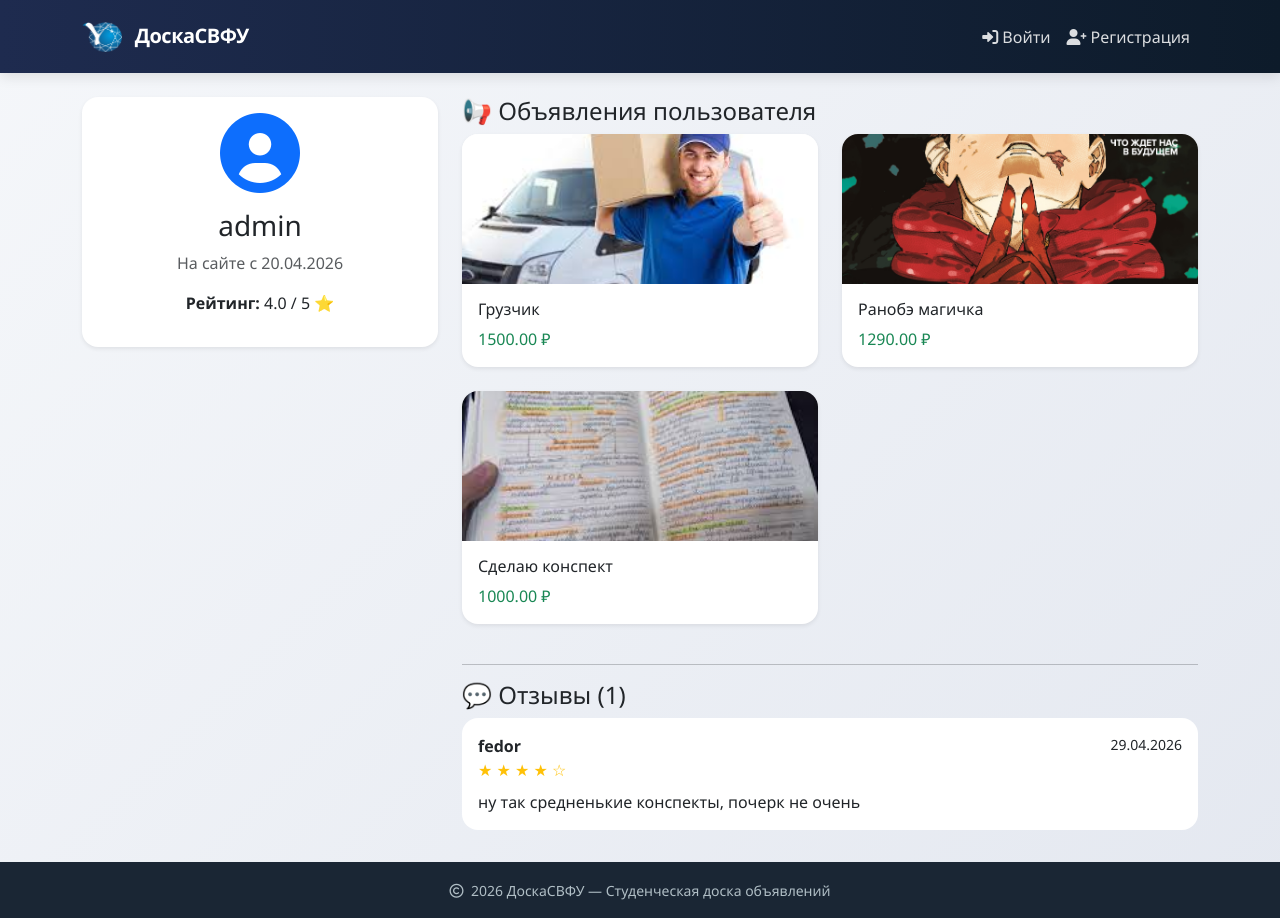
After one commit to fedornikulin1/kursovaya, a Django app: page /user/admin/ in a window 1280 px wide. The commit adds this page. Run offline with Django 5.2, Linux system fonts and the light colour scheme; data comes from the database, SQL or seed files in the repository; both versions use the stored data as it was after the commit.

Commit message:
added profile, lists, reviews

```diff
--- a/ads/forms.py
+++ b/ads/forms.py
@@ -25,3 +25,14 @@ class ReplyForm(forms.ModelForm):
         widgets = {
             'reply': forms.Textarea(attrs={'rows': 2, 'placeholder': 'Ваш ответ...'}),
         }
+
+from .models import Review
+
+class ReviewForm(forms.ModelForm):
+    class Meta:
+        model = Review
+        fields = ['rating', 'text']
+        widgets = {
+            'rating': forms.RadioSelect(choices=[(i, f"{'⭐'*i}") for i in range(1, 6)]),
+            'text': forms.Textarea(attrs={'rows': 3, 'placeholder': 'Поделитесь впечатлением...'}),
+        }
--- a/ads/models.py
+++ b/ads/models.py
@@ -62,3 +62,18 @@ class Response(models.Model):
 
     def __str__(self):
         return f"{self.user.username} -> {self.ad.title[:20]}"
+
+class Review(models.Model):
+    to_user = models.ForeignKey(User, on_delete=models.CASCADE, related_name='reviews_received', verbose_name="Кому")
+    from_user = models.ForeignKey(User, on_delete=models.CASCADE, related_name='reviews_given', verbose_name="От кого")
+    rating = models.PositiveSmallIntegerField(choices=[(i, str(i)) for i in range(1, 6)], verbose_name="Оценка")
+    text = models.TextField(blank=True, verbose_name="Текст отзыва")
+    created_at = models.DateTimeField(auto_now_add=True)
+
+    class Meta:
+        verbose_name = "Отзыв"
+        verbose_name_plural = "Отзывы"
+        unique_together = ['to_user', 'from_user']  # один отзыв на пользователя
+
+    def __str__(self):
+        return f"Отзыв от {self.from_user.username} для {self.to_user.username}"
--- a/ads/urls.py
+++ b/ads/urls.py
@@ -16,4 +16,6 @@ urlpatterns = [
     path('response/<int:pk>/accept/', views.accept_response, name='accept_response'),
     path('response/<int:pk>/decline/', views.decline_response, name='decline_response'),
     path('response/<int:pk>/reply/', views.reply_to_response, name='reply_to_response'),
+    path('user/<str:username>/', views.UserProfileView.as_view(), name='user_profile'),
+    path('user/<str:username>/review/', views.add_review, name='add_review'),
 ]
--- a/ads/views.py
+++ b/ads/views.py
@@ -11,6 +11,11 @@ from django.shortcuts import get_object_or_404
 from .models import Favorite
 from django.views.generic import ListView, DetailView, CreateView, UpdateView, DeleteView
 from django.contrib.auth.mixins import LoginRequiredMixin, UserPassesTestMixin
+from django.db.models import Avg
+from .models import Review
+from .forms import ReviewForm
+from django.contrib.auth.models import User
+
 
 
 @login_required
@@ -60,6 +65,13 @@ class AdDetailView(FormMixin, DetailView):
     template_name = 'ads/ad_detail.html'
     context_object_name = 'ad'
     form_class = ResponseForm
+
+    def get_context_data(self, **kwargs):
+        context = super().get_context_data(**kwargs)
+        ad = self.get_object()
+        # Исключаем текущее объявление, берём 4 случайных активных
+        context['recommended_ads'] = Ad.objects.filter(is_active=True).exclude(pk=ad.pk).order_by('?')[:4]
+        return context
 
     def get_success_url(self):
         return reverse_lazy('ads:ad_detail', kwargs={'pk': self.object.pk})
@@ -173,3 +185,45 @@ def reply_to_response(request, pk):
         'form': form,
         'response': response
     })
+
+class UserProfileView(DetailView):
+    model = User
+    template_name = 'ads/user_profile.html'
+    context_object_name = 'profile_user'
+
+    def get_object(self):
+        return get_object_or_404(User, username=self.kwargs['username'])
+
+    def get_context_data(self, **kwargs):
+        context = super().get_context_data(**kwargs)
+        user = self.get_object()
+        context['ads'] = Ad.objects.filter(author=user, is_active=True)
+        context['reviews'] = Review.objects.filter(to_user=user).select_related('from_user')
+        context['avg_rating'] = context['reviews'].aggregate(Avg('rating'))['rating__avg']
+        context['review_form'] = ReviewForm()
+        # Можно ли текущему пользователю оставить отзыв?
+        if self.request.user.is_authenticated and self.request.user != user:
+            context['can_review'] = not Review.objects.filter(to_user=user, from_user=self.request.user).exists()
+        else:
+            context['can_review'] = False
+        return context
+
+
+@login_required
+def add_review(request, username):
+    to_user = get_object_or_404(User, username=username)
+    if request.user == to_user:
+        return redirect('ads:user_profile', username=username)  # самому себе нельзя
+    if Review.objects.filter(to_user=to_user, from_user=request.user).exists():
+        return redirect('ads:user_profile', username=username)  # уже оставлял
+    if request.method == 'POST':
+        form = ReviewForm(request.POST)
+        if form.is_valid():
+            review = form.save(commit=False)
+            review.to_user = to_user
+            review.from_user = request.user
+            review.save()
+            return redirect('ads:user_profile', username=username)
+    else:
+        form = ReviewForm()
+    return render(request, 'ads/add_review.html', {'form': form, 'to_user': to_user})
--- a/templates/ads/favorite_list.html
+++ b/templates/ads/favorite_list.html
@@ -1,7 +1,7 @@
 {% extends "base.html" %}
 {% load static %}
 
-{% block title %}Избранное — UniBoard{% endblock %}
+{% block title %}Избранное — ДоскаСВФУ{% endblock %}
 
 {% block content %}
 <div class="d-flex justify-content-between align-items-center mb-4">
--- a/templates/ads/my_ads.html
+++ b/templates/ads/my_ads.html
@@ -1,7 +1,7 @@
 {% extends "base.html" %}
 {% load static %}
 
-{% block title %}Мои объявления — UniBoard{% endblock %}
+{% block title %}Мои объявления — ДоскаСВФУ{% endblock %}
 
 {% block content %}
 <div class="d-flex justify-content-between align-items-center mb-4">
--- /dev/null
+++ b/templates/ads/user_profile.html
@@ -0,0 +1,93 @@
+{% extends "base.html" %}
+{% load static %}
+
+{% block title %}{{ profile_user.username }} — профиль{% endblock %}
+
+{% block content %}
+<div class="row">
+    <div class="col-md-4">
+        <div class="card shadow-sm border-0 mb-4">
+            <div class="card-body text-center">
+                <i class="fas fa-user-circle fa-5x text-primary mb-3"></i>
+                <h3>{{ profile_user.username }}</h3>
+                <p class="text-muted">На сайте с {{ profile_user.date_joined|date:"d.m.Y" }}</p>
+                <p>
+                    <strong>Рейтинг:</strong>
+                    {% if avg_rating %}
+                    {{ avg_rating|floatformat:1 }} / 5 ⭐
+                    {% else %}
+                    Нет отзывов
+                    {% endif %}
+                </p>
+            </div>
+        </div>
+        {% if user.is_authenticated and user != profile_user %}
+        {% if can_review %}
+        <a href="{% url 'ads:add_review' profile_user.username %}" class="btn btn-outline-warning w-100 mb-3">
+            ✏️ Оставить отзыв
+        </a>
+        {% else %}
+        <p class="text-muted text-center">Вы уже оставили отзыв.</p>
+        {% endif %}
+        {% endif %}
+    </div>
+
+    <div class="col-md-8">
+        <h4>📢 Объявления пользователя</h4>
+        <div class="row">
+            {% for ad in ads %}
+            <div class="col-md-6 mb-4">
+                <div class="card h-100 shadow-sm border-0 hover-shadow">
+                    <div class="position-relative">
+                        {% if ad.image %}
+                        <img src="{{ ad.image.url }}" class="card-img-top" alt="{{ ad.title }}"
+                             style="height: 150px; object-fit: cover; border-top-left-radius: 0.5rem; border-top-right-radius: 0.5rem;">
+                        {% else %}
+                        <div class="bg-light d-flex align-items-center justify-content-center"
+                             style="height: 150px; border-top-left-radius: 0.5rem; border-top-right-radius: 0.5rem;">
+                            <span class="text-muted">Нет фото</span>
+                        </div>
+                        {% endif %}
+                    </div>
+                    <div class="card-body">
+                        <h6 class="card-title">
+                            <a href="{% url 'ads:ad_detail' ad.pk %}" class="text-decoration-none text-dark">{{ ad.title }}</a>
+                        </h6>
+                        <p class="card-text text-success">{{ ad.price }} ₽</p>
+                    </div>
+                </div>
+            </div>
+            {% empty %}
+            <p>Пока нет активных объявлений.</p>
+            {% endfor %}
+        </div>
+
+        <hr>
+        <h4>💬 Отзывы ({{ reviews.count }})</h4>
+        {% for review in reviews %}
+        <div class="card mb-2">
+            <div class="card-body">
+                <div class="d-flex justify-content-between">
+                    <strong>{{ review.from_user.username }}</strong>
+                    <small>{{ review.created_at|date:"d.m.Y" }}</small>
+                </div>
+                <div class="text-warning">
+                    {% for i in "12345" %}
+                    {% if forloop.counter <= review.rating %}
+                    ★
+                    {% else %}
+                    ☆
+                    {% endif %}
+                    {% endfor %}
+                </div>
+                {% if review.text %}
+                <p class="mb-0 mt-2">{{ review.text }}</p>
+                {% endif %}
+            </div>
+        </div>
+        {% empty %}
+        <p>Отзывов пока нет.</p>
+        {% endfor %}
+    </div>
+</div>
+{% endblock %}
--- a/templates/base.html
+++ b/templates/base.html
@@ -1,9 +1,10 @@
+{% load static %}
 <!DOCTYPE html>
 <html lang="ru">
 <head>
     <meta charset="UTF-8">
     <meta name="viewport" content="width=device-width, initial-scale=1.0">
-    <title>{% block title %}UniBoard — Доска объявлений{% endblock %}</title>
+    <title>{% block title %}ДоскаСВФУ — Доска объявлений{% endblock %}</title>
     <!-- Bootstrap 5 + Font Awesome -->
     <link href="https://cdn.jsdelivr.net/npm/bootstrap@5.3.0/dist/css/bootstrap.min.css" rel="stylesheet">
     <link rel="stylesheet" href="https://cdnjs.cloudflare.com/ajax/libs/font-awesome/6.0.0/css/all.min.css">
@@ -108,6 +109,7 @@
         .badge.bg-primary {
             background-color: #1565c0 !important;
         }
+
         .btn-nav {
             border-radius: 30px;
             padding: 0.375rem 1.2rem;
@@ -146,7 +148,8 @@
     <nav class="navbar navbar-expand-lg navbar-dark py-3">
         <div class="container">
             <a class="navbar-brand" href="{% url 'ads:ad_list' %}">
-                <i class="fas fa-graduation-cap me-2"></i>UniBoard
+                <img src="{% static 'ads/logo1.png' %}" alt="Logo" width="40" height="30" class="d-inline-block align-text-top me-2">
+                ДоскаСВФУ
             </a>
             <button class="navbar-toggler" type="button" data-bs-toggle="collapse" data-bs-target="#navbarNav">
                 <span class="navbar-toggler-icon"></span>
@@ -155,9 +158,9 @@
                 <ul class="navbar-nav ms-auto align-items-lg-center">
                     {% if user.is_authenticated %}
                     <li class="nav-item">
-                        <span class="nav-link">
+                        <a class="nav-link" href="{% url 'ads:user_profile' user.username %}">
                             <i class="far fa-user-circle me-1"></i>{{ user.username }}
-                        </span>
+                        </a>
                     </li>
                     <li class="nav-item">
                         <a class="nav-link" href="{% url 'ads:favorite_list' %}">
@@ -216,7 +219,7 @@
     <footer class="footer mt-auto py-3">
         <div class="container text-center">
             <small>
-                <i class="far fa-copyright me-1"></i> 2026 UniBoard — Студенческая доска объявлений
+                <i class="far fa-copyright me-1"></i> 2026 ДоскаСВФУ — Студенческая доска объявлений
             </small>
         </div>
     </footer>
```
Also changed, not shown: templates/ads/ad_detail.html (+40 -1 lines), templates/ads/ad_list.html (+27 -8 lines), templates/ads/add_review.html (added, +23 -0 lines), ads/migrations/0009_review.py (added), ads/static/ads/logo.png (added), ads/static/ads/logo1.png (added), db.sqlite3, media/ads/CKU6IIiuIxtYi3ThOiro0EhLcPhLmu6dzuEuHpRV.jpeg (added), media/ads/images_1.jpeg (added), media/ads/images_2.jpeg (added), media/ads/iphone17.jpg (added).
